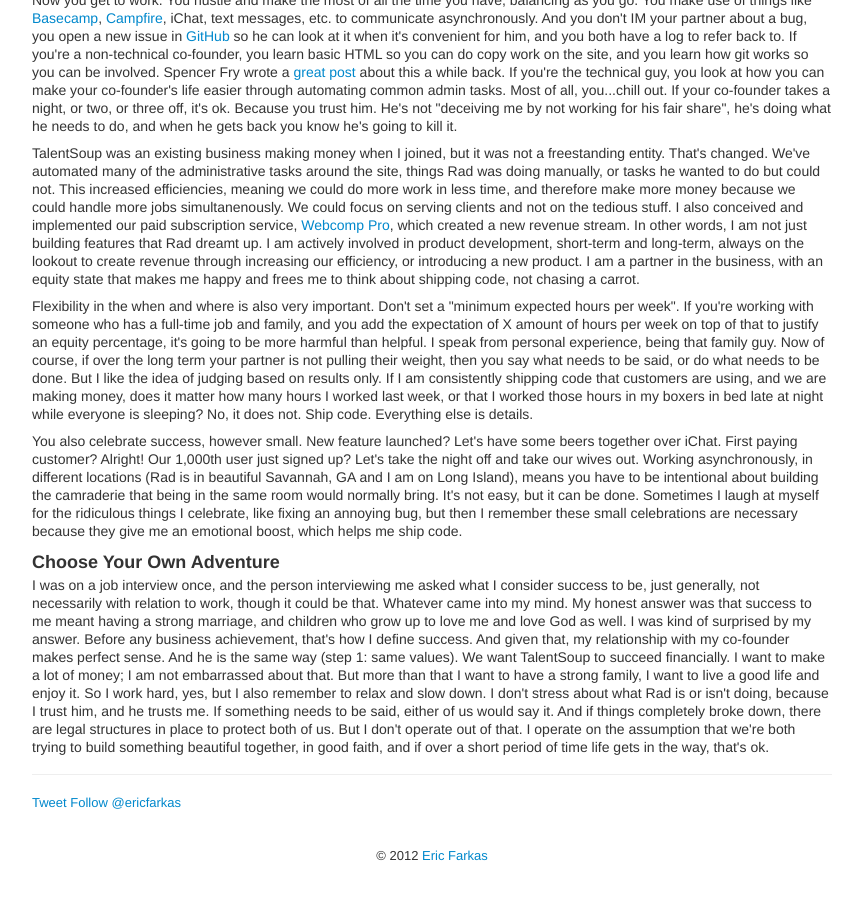
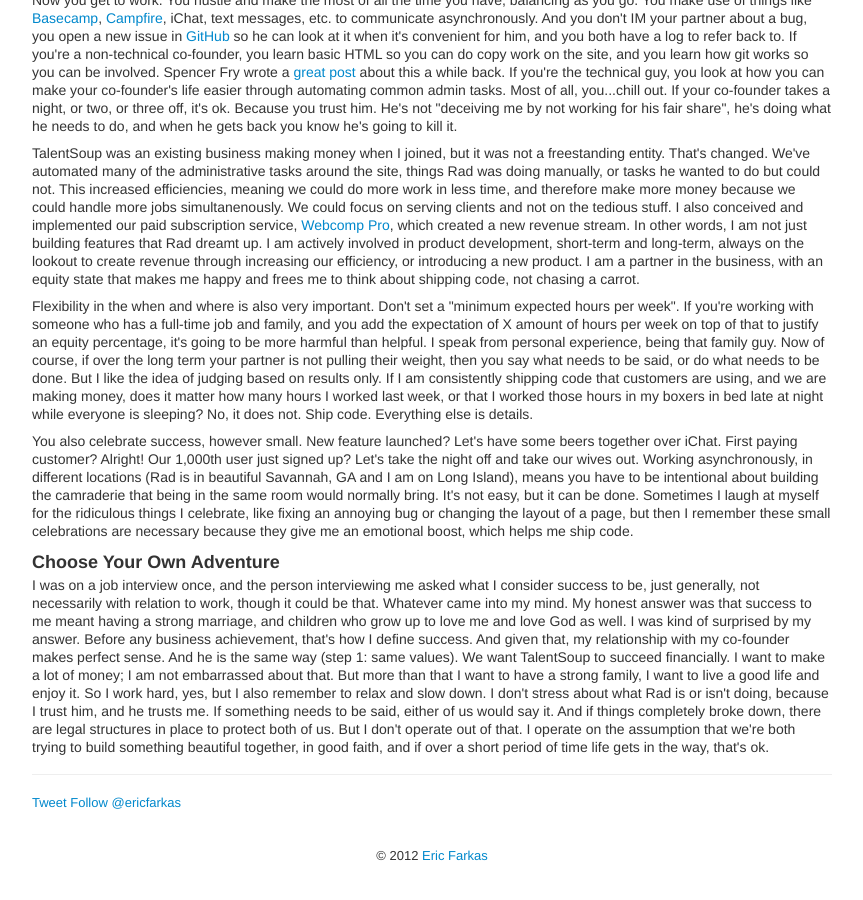
Before and after one commit to speric/speric.github.com, a Jekyll site: the page built from _posts/2012-06-01-full-time-part-time-co-founder-dynamics.markdown, in a window 1280 px wide and 900 px high, scrolled down 1731 px. Shown: the whole window, without its empty margins (208-1071 px from the left). Built offline with Jekyll 4.4.1, drawn with Linux system fonts in a browser that asks for light colours; some web fonts are replaced; Markdown is read by kramdown in place of the engine named in the settings; comment, search, counter and statistics services are not loaded.

Commit message:
Minor edits

```diff
--- a/_posts/2012-06-01-full-time-part-time-co-founder-dynamics.markdown
+++ b/_posts/2012-06-01-full-time-part-time-co-founder-dynamics.markdown
@@ -49,7 +49,7 @@ title: Full-Time/Part-Time Co-Founder Dynamics
 
 <p>Flexibility in the when and where is also very important.  Don't set a "minimum expected hours per week".  If you're working with someone who has a full-time job and family, and you add the expectation of X amount of hours per week on top of that to justify an equity percentage, it's going to be more harmful than helpful.  I speak from personal experience, being that family guy.  Now of course, if over the long term your partner is not pulling their weight, then you say what needs to be said, or do what needs to be done.  But I like the idea of judging based on results only.  If I am consistently shipping code that customers are using, and we are making money, does it matter how many hours I worked last week, or that I worked those hours in my boxers in bed late at night while everyone is sleeping?  No, it does not.  Ship code.  Everything else is details.</p>
 
-<p>You also celebrate success, however small.  New feature launched?  Let's have some beers together over iChat.  First paying customer? Alright!  Our 1,000th user just signed up?  Let's take the night off and take our wives out.  Working asynchronously, in different locations (Rad is in beautiful Savannah, GA and I am on Long Island), means you have to be intentional about building the camraderie that being in the same room would normally bring.  It's not easy, but it can be done.  Sometimes I laugh at myself for the ridiculous things I celebrate, like fixing an annoying bug, but then I remember these small celebrations are necessary because they give me an emotional boost, which helps me ship code.</p>
+<p>You also celebrate success, however small.  New feature launched?  Let's have some beers together over iChat.  First paying customer? Alright!  Our 1,000th user just signed up?  Let's take the night off and take our wives out.  Working asynchronously, in different locations (Rad is in beautiful Savannah, GA and I am on Long Island), means you have to be intentional about building the camraderie that being in the same room would normally bring.  It's not easy, but it can be done.  Sometimes I laugh at myself for the ridiculous things I celebrate, like fixing an annoying bug or changing the layout of a page, but then I remember these small celebrations are necessary because they give me an emotional boost, which helps me ship code.</p>
 
 <h3>Choose Your Own Adventure</h3>
 <p>I was on a job interview once, and the person interviewing me asked what I consider success to be, just generally, not necessarily with relation to work, though it could be that.  Whatever came into my mind.  My honest answer was that success to me meant having a strong marriage, and children who grow up to love me and love God as well.  I was kind of surprised by my answer.  Before any business achievement, that's how I define success.  And given that, my relationship with my co-founder makes perfect sense.  And he is the same way (step 1: same values).  We want TalentSoup to succeed financially.  I want to make a lot of money; I am not embarrassed about that.  But more than that I want to have a strong family, I want to live a good life and enjoy it.  So I work hard, yes, but I also remember to relax and slow down.  I don't stress about what Rad is or isn't doing, because I trust him, and he trusts me.  If something needs to be said, either of us would say it.  And if things completely broke down, there are legal structures in place to protect both of us.  But I don't operate out of that.  I operate on the assumption that we're both trying to build something beautiful together, in good faith, and if over a short period of time life gets in the way, that's ok.</p>
```
